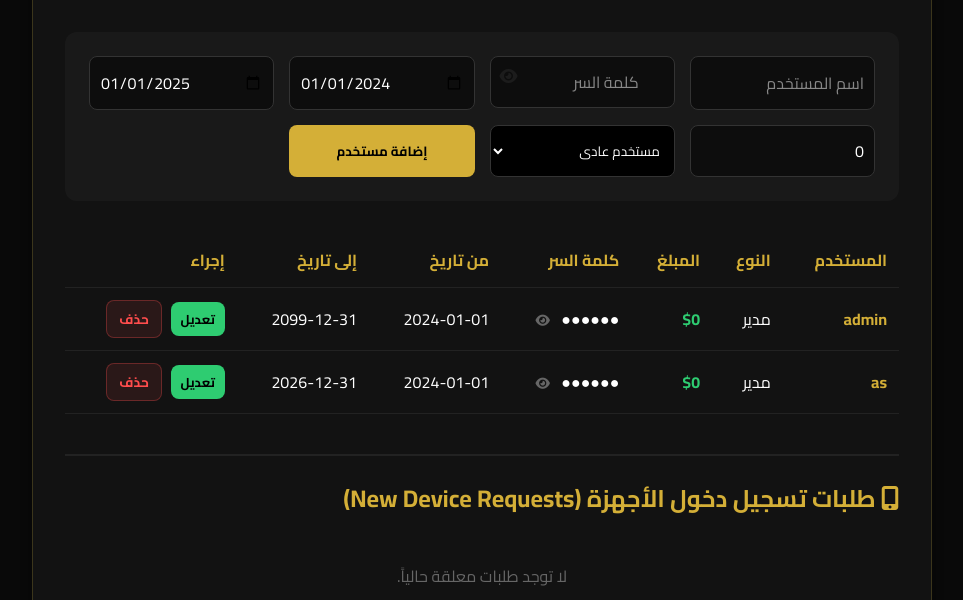
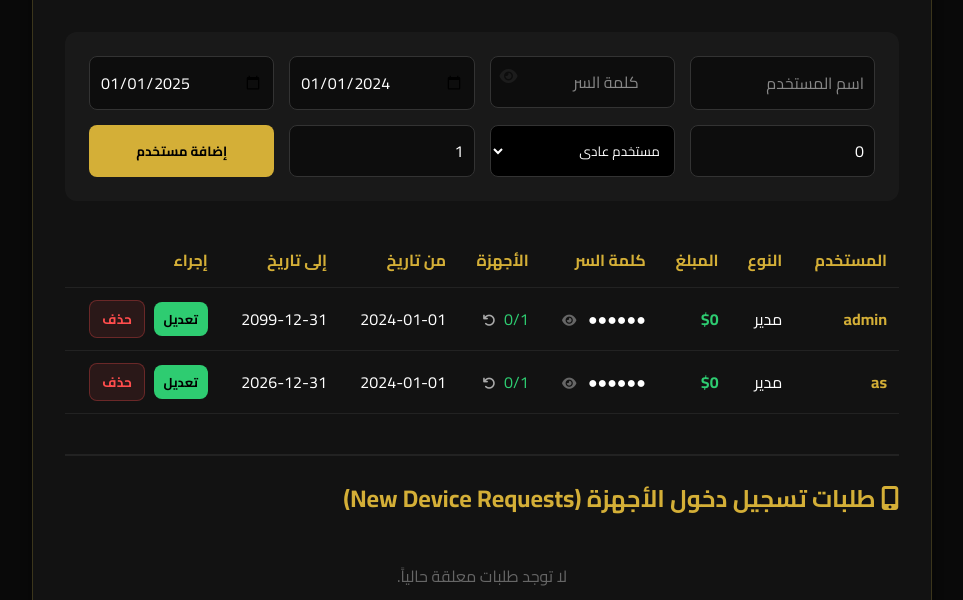
Before and after one commit to 81fr/ashm-abo-nwaf, a Flask app: page /admin in a window 1280 px wide. Shown: the part 123-723 px from the top of the page, without its empty margins (158-1121 px from the left). Run offline with Flask 3, Linux system fonts and the light colour scheme; the visitor is signed in with stand-in values (Sample User, id 1).

Commit message:
Added configurable device limits and multi-device support

```diff
--- a/app.py
+++ b/app.py
@@ -66,11 +66,30 @@ DEFAULT_API_KEY = os.environ.get("GROQ_API_KEY", "")
 def load_users():
     try:
         with open('users.json', 'r', encoding='utf-8') as f:
-            return json.load(f)
+            users = json.load(f)
+
+        # Migration: Convert string device_id to list device_ids
+        modified = False
+        for uname, data in users.items():
+            if 'device_id' in data:
+                old_id = data.pop('device_id')
+                data['device_ids'] = [old_id] if old_id else []
+                data['max_devices'] = data.get('max_devices', 1)
+                modified = True
+            elif 'device_ids' not in data:
+                data['device_ids'] = []
+                data['max_devices'] = data.get('max_devices', 1)
+                modified = True
+
+        if modified:
+            with open('users.json', 'w', encoding='utf-8') as f:
+                json.dump(users, f, indent=2)
+
+        return users
     except:
         # Default admin with hashed password "Az@123"
         hashed_pass = generate_password_hash("Az@123")
-        return {"admin": {"password": hashed_pass, "start_date": "2024-01-01", "end_date": "2099-12-31", "role": "admin"}}
+        return {"admin": {"password": hashed_pass, "start_date": "2024-01-01", "end_date": "2099-12-31", "role": "admin", "device_ids": [], "max_devices": 1}}
 
 def save_users(users):
     with open('users.json', 'w', encoding='utf-8') as f:
@@ -146,22 +165,26 @@ def login():
             if check_password_hash(user_data['password'], password):
                 # Device Locking Logic
                 if user_data.get('role') != 'admin': # Admin can login from any device
-                    stored_device = user_data.get('device_id')
-                    if not stored_device:
-                        # First time login, associate device
-                        user_data['device_id'] = device_id
-                        save_users(users)
-                    elif stored_device != device_id:
-                        # Mismatch, create approval request
-                        approvals = load_approvals()
-                        approvals[username] = {
-                            "username": username,
-                            "new_device_id": device_id,
-                            "time": time.strftime('%Y-%m-%d %H:%M:%S')
-                        }
-                        save_approvals(approvals)
-                        error = t['device_locked_msg']
-                        return render_template('login.html', error=error)
+                    device_ids = user_data.get('device_ids', [])
+                    max_devices = int(user_data.get('max_devices', 1))
+
+                    if device_id not in device_ids:
+                        if len(device_ids) < max_devices:
+                            # Still have room, auto-link
+                            device_ids.append(device_id)
+                            user_data['device_ids'] = device_ids
+                            save_users(users)
+                        else:
+                            # Mismatch and limit reached, create approval request
+                            approvals = load_approvals()
+                            approvals[username] = {
+                                "username": username,
+                                "new_device_id": device_id,
+                                "time": time.strftime('%Y-%m-%d %H:%M:%S')
+                            }
+                            save_approvals(approvals)
+                            error = t['device_locked_msg']
+                            return render_template('login.html', error=error)
 
                 from datetime import datetime
                 today = datetime.now().strftime('%Y-%m-%d')
@@ -212,19 +235,26 @@ def admin_panel():
             end_date = request.form.get('end_date')
             role = request.form.get('role', 'user')
             amount = request.form.get('amount', '0')
+            max_devices = int(request.form.get('max_devices', 1))
 
             if target_user and new_pass:
                 # Hash the password before saving
                 hashed_password = generate_password_hash(new_pass)
+
+                # Maintain existing device_ids if editing
+                existing_ids = users.get(target_user, {}).get('device_ids', []) if action == 'edit' else []
+
                 users[target_user] = {
                     "password": hashed_password,
                     "start_date": start_date or "2024-01-01",
                     "end_date": end_date or "2025-01-01",
                     "role": role,
-                    "amount": amount
+                    "amount": amount,
+                    "max_devices": max_devices,
+                    "device_ids": existing_ids
                 }
                 save_users(users)
-                log_activity(session.get('username'), f"{'إضافة' if action == 'add' else 'تعديل'} المستخدم: {target_user} (المبلغ: {amount})")
+                log_activity(session.get('username'), f"{'إضافة' if action == 'add' else 'تعديل'} المستخدم: {target_user} (الأجهزة: {max_devices})")
                 msg = f"تم {'إضافة' if action == 'add' else 'تعديل'} المستخدم {target_user} بنجاح."
 
         elif action == 'delete':
@@ -254,7 +284,12 @@ def admin_panel():
             if target_user in approvals:
                 if action == 'approve_device':
                     new_device_id = approvals[target_user]['new_device_id']
-                    users[target_user]['device_id'] = new_device_id
+                    if 'device_ids' not in users[target_user]:
+                        users[target_user]['device_ids'] = []
+
+                    if new_device_id not in users[target_user]['device_ids']:
+                        users[target_user]['device_ids'].append(new_device_id)
+
                     save_users(users)
                     log_activity(session.get('username'), f"الموافقة على جهاز جديد للمستخدم: {target_user}")
                     msg = f"تم الموافقة على الجهاز الجديد للمستخدم {target_user}."
@@ -263,6 +298,14 @@ def admin_panel():
                     msg = f"تم رفض طلب الجهاز للمستخدم {target_user}."
                 del approvals[target_user]
                 save_approvals(approvals)
+
+        elif action == 'reset_devices':
+            target_user = request.form.get('target_user')
+            if target_user in users:
+                users[target_user]['device_ids'] = []
+                save_users(users)
+                log_activity(session.get('username'), f"إعادة ضبط أجهزة المستخدم: {target_user}")
+                msg = f"تم مسح جميع الأجهزة المرتبطة بالمستخدم {target_user}."
 
     # For display, we need logs in reverse but with their original IDs
     display_logs = []
--- a/templates/admin.html
+++ b/templates/admin.html
@@ -140,6 +140,7 @@
                 <option value="user">مستخدم عادي</option>
                 <option value="admin">مدير (Admin)</option>
             </select>
+            <input type="number" name="max_devices" placeholder="عدد الأجهزة" value="1" title="عدد الأجهزة المسموح بها" style="width: 100%;">
             <button type="submit" class="btn-add">إضافة مستخدم</button>
         </form>
 
@@ -150,6 +151,7 @@
                     <th>النوع</th>
                     <th>المبلغ</th>
                     <th>كلمة السر</th>
+                    <th>الأجهزة</th>
                     <th>من تاريخ</th>
                     <th>إلى تاريخ</th>
                     <th>إجراء</th>
@@ -167,11 +169,21 @@
                         <i class="fas fa-eye" style="margin-right: 8px; cursor: pointer; color: #666; font-size: 0.8rem;"
                            onclick="toggleTablePass('pass-{{ loop.index }}', 'stars-{{ loop.index }}', this)"></i>
                     </td>
+                    <td>
+                        <span style="color: {{ '#2ecc71' if (data.device_ids|length) < (data.max_devices|int) else '#ff4d4d' }};">
+                            {{ data.device_ids|length }}/{{ data.max_devices or 1 }}
+                        </span>
+                        <form method="POST" style="display:inline; margin-right: 5px;">
+                            <input type="hidden" name="action" value="reset_devices">
+                            <input type="hidden" name="target_user" value="{{ uname }}">
+                            <button type="submit" title="إعادة ضبط الأجهزة" style="background: none; border: none; color: #aaa; cursor: pointer; font-size: 0.8rem;"><i class="fas fa-undo"></i></button>
+                        </form>
+                    </td>
                     <td>{{ data.start_date }}</td>
                     <td>{{ data.end_date }}</td>
                     <td>
                         <button class="btn-add" style="padding: 5px 10px; font-size: 0.8rem; background: #2ecc71; margin-left: 5px;"
-                                onclick="openEditModal('{{ uname }}', '{{ data.password }}', '{{ data.start_date }}', '{{ data.end_date }}', '{{ data.role }}', '{{ data.amount or 0 }}')">تعديل</button>
+                                onclick="openEditModal('{{ uname }}', '{{ data.password }}', '{{ data.start_date }}', '{{ data.end_date }}', '{{ data.role }}', '{{ data.amount or 0 }}', '{{ data.max_devices or 1 }}')">تعديل</button>
 
                         {% if uname != session.get('username') %}
                         <form method="POST" style="display:inline;">
@@ -301,6 +313,11 @@
                     </div>
                 </div>
 
+                <div>
+                    <label style="font-size: 0.85rem; color: #d4af37;">عدد الأجهزة المسموح بها:</label>
+                    <input type="number" name="max_devices" id="edit-max-devices" style="width: 100%;" min="1">
+                </div>
+
                 <div style="display: flex; gap: 10px; margin-top: 10px;">
                     <button type="submit" class="btn-add" style="flex: 1;">حفظ التغييرات</button>
                     <button type="button" onclick="closeEditModal()" style="flex: 1; background: #333; color: #fff; border: none; padding: 10px; border-radius: 8px;">إلغاء</button>
@@ -340,7 +357,7 @@
             }
         }
 
-        function openEditModal(username, password, start, end, role, amount) {
+        function openEditModal(username, password, start, end, role, amount, max_devices) {
             document.getElementById('edit-username').value = username;
             document.getElementById('display-username').innerText = username;
             document.getElementById('edit-pass').value = password;
@@ -348,6 +365,7 @@
             document.getElementById('edit-end').value = end;
             document.getElementById('edit-role').value = role;
             document.getElementById('edit-amount').value = amount;
+            document.getElementById('edit-max-devices').value = max_devices;
             document.getElementById('edit-modal').style.display = 'flex';
         }
 
```
